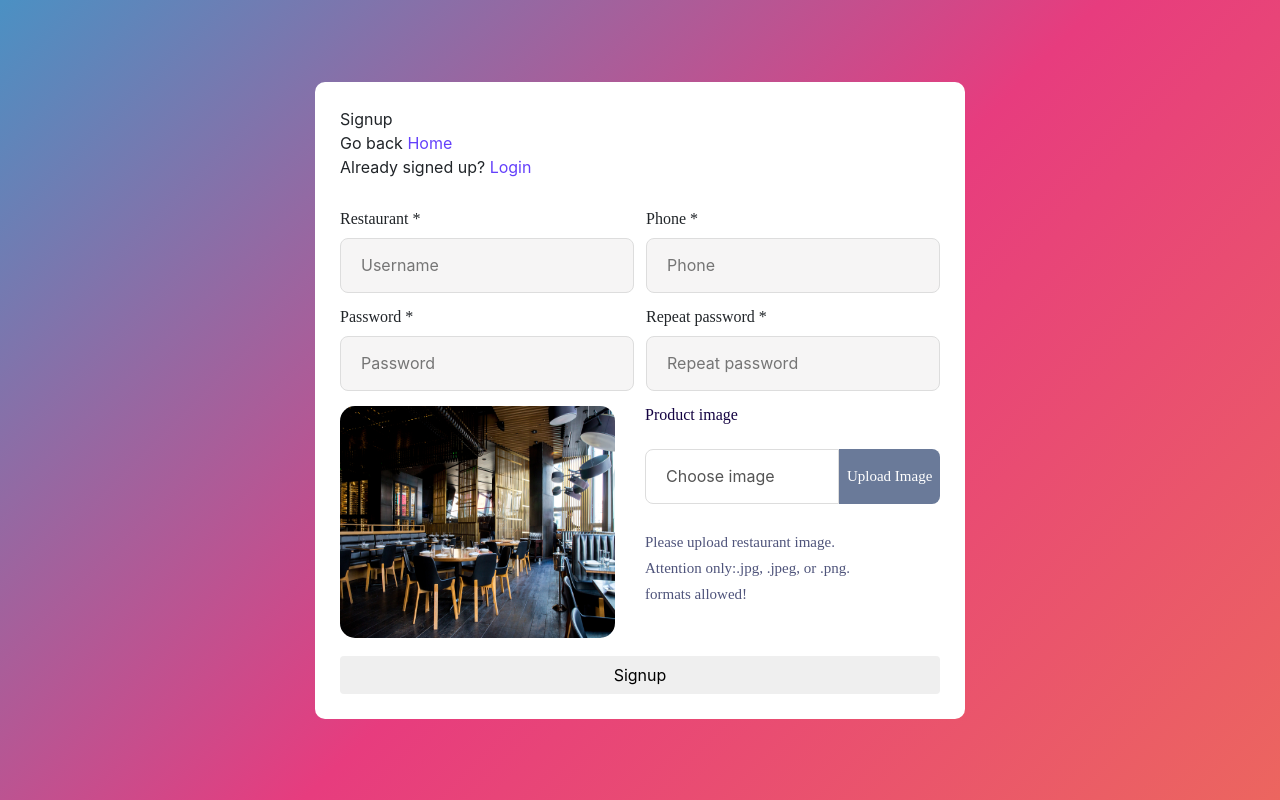
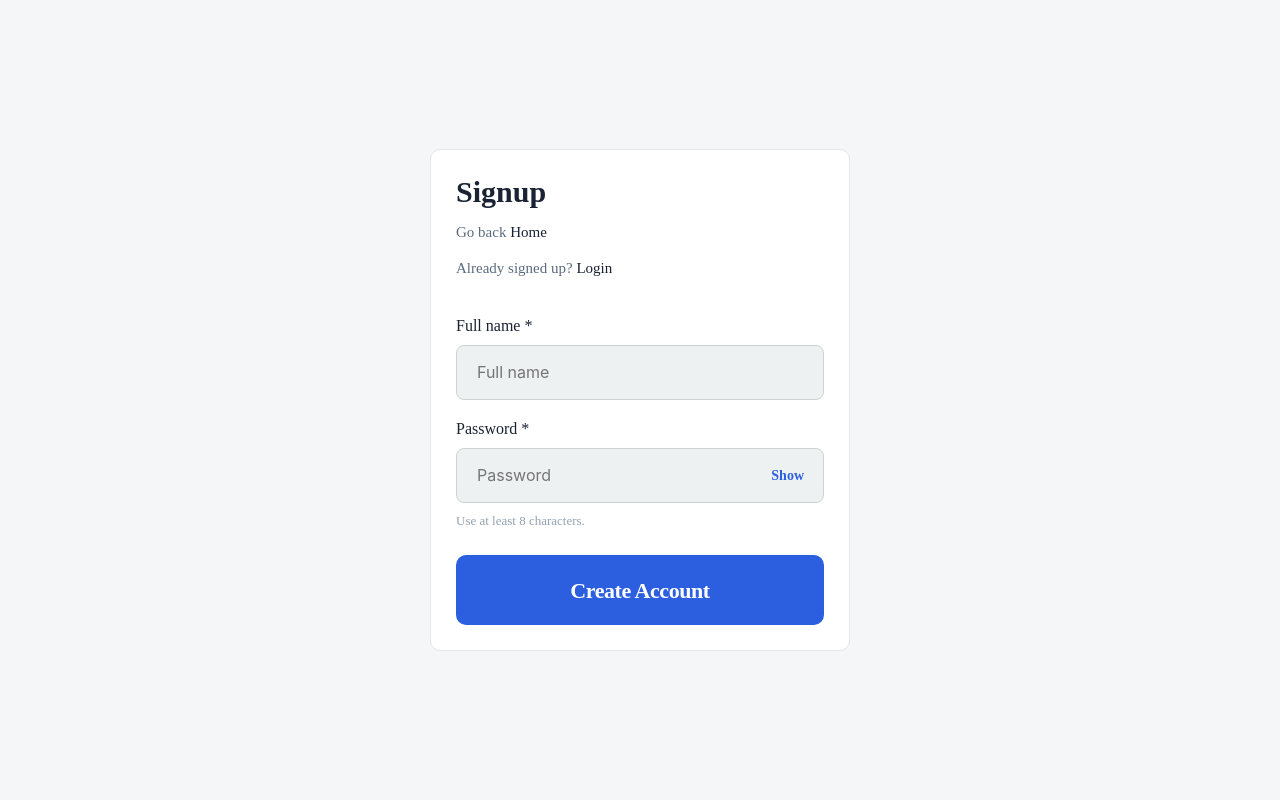
Before and after one commit to sanjardevx/kglow-backend, a Node server app: page /admin/signup in a window 1280 px wide. Run offline with Node 20, Linux system fonts and the light colour scheme; some libraries are stand-ins or nearby versions.

Commit message:
fix: simplify admin signup form, make memberPhone optional

```diff
--- a/src/controllers/restaurant.controller.ts
+++ b/src/controllers/restaurant.controller.ts
@@ -51,8 +51,6 @@ restaurantController.processSignup = async (
     console.log("processSignup");
     console.log("req.body:", req.body);
     const file = req.file;
-    if (!file)
-      throw new Errors(HttpCode.BAD_REQUEST, Message.SOMETHING_WENT_WRONG);
 
     const newMember: MemberInput = req.body; // get form data sent from the browser
     newMember.memberImage = file?.path;
--- a/src/public/css/signup.css
+++ b/src/public/css/signup.css
@@ -6,15 +6,12 @@
   flex-direction: column;
   align-items: center;
   justify-content: center;
-  background: linear-gradient(-45deg, #ee7752, #e73c7e, #23a6d5, #23d5ab);
-  animation: gradient 15s ease infinite;
-  -webkit-animation: gradient 15s ease infinite;
-  background-size: 200% 200%;
+  background: var(--bg);
 }
 
 .signup-container a {
   text-decoration: none;
-  color: black;
+  color: var(--ink);
 }
 
 .signup-container .signup-frame {
@@ -24,22 +21,43 @@
   display: flex;
   flex-direction: column;
   border-radius: 10px;
-  background: #ffffff;
+  background: var(--surface);
+  border: 1px solid var(--line);
   padding: 25px;
 }
 
-.signup-container .signup-frame .sign-input-frame {
+.signup-container .signup-top {
   position: relative;
   width: 100%;
   height: auto;
   display: flex;
-  flex-direction: row;
+  flex-direction: column;
 }
 
-.signup-container .sign-input-frame .sign-up-frame {
+.signup-container .signup-top span {
+  font-family: "Poppins";
+  font-style: normal;
+  font-weight: 700;
+  font-size: 30px;
+  line-height: 34px;
+  color: var(--ink);
+}
+
+.signup-container .signup-top div,
+.signup-container .signup-top p {
+  margin-top: 10px;
+  font-family: "Poppins";
+  font-style: normal;
+  font-weight: 400;
+  font-size: 15px;
+  line-height: 26px;
+  color: var(--ink-soft);
+}
+
+.signup-container .sign-up-frame {
   position: relative;
-  margin-top: 15px;
-  width: 49%;
+  margin-top: 20px;
+  width: 100%;
   height: auto;
   display: flex;
   flex-direction: column;
@@ -52,6 +70,7 @@
   font-weight: 400;
   font-size: 16px;
   line-height: 18px;
+  color: var(--ink);
 }
 
 .signup-container .sign-up-frame input {
@@ -60,132 +79,63 @@
   padding-left: 20px;
   width: 100%;
   height: 55px;
-  background: #f6f5f5;
-  border: 1px solid #dddddd;
+  background: var(--surface-2);
+  border: 1px solid var(--line-strong);
   border-radius: 8px;
 }
 
-.signup-container .media-frame {
+.signup-container .password-field {
   position: relative;
-  margin-top: 15px;
+  margin-top: 10px;
   width: 100%;
-  height: 250px;
-  display: flex;
-  flex-direction: row;
-  justify-content: space-between;
 }
 
-.signup-container .media-frame .upload-img-frame {
-  position: relative;
-  width: 275px;
-  height: 93%;
-  display: flex;
-  border-radius: 15px;
+.signup-container .password-field input {
+  margin-top: 0;
+  padding-right: 60px;
 }
 
-.signup-container .upload-img-frame .delete-img {
+.signup-container .password-toggle {
   position: absolute;
-  width: 37px;
-  height: 37px;
-  right: 5%;
-  top: 5%;
+  right: 20px;
+  top: 50%;
+  transform: translateY(-50%);
+  font-family: "Poppins";
+  font-size: 14px;
+  font-weight: 600;
+  color: var(--accent);
+  cursor: pointer;
+}
+
+.signup-container .field-hint {
+  margin-top: 8px;
+  margin-bottom: 0;
+  font-family: "GT Walsheim Pro";
+  font-size: 13px;
+  color: var(--ink-faint);
+}
+
+.signup-container .signup-btn {
+  position: relative;
+  margin-top: 25px;
+  width: 100%;
+  height: 70px;
   display: flex;
   justify-content: center;
   align-items: center;
-  background: #ffffff;
-  box-shadow: 0px 6px 15px rgba(64, 79, 104, 0.05);
-  border-radius: 8px;
+  background: var(--accent);
+  border: none;
+  border-radius: 10px;
+  font-family: "Nunito";
+  font-style: normal;
+  font-weight: 800;
+  font-size: 22px;
+  line-height: 33px;
+  letter-spacing: -0.02em;
+  color: #ffffff;
+  cursor: pointer;
 }
 
-.signup-container .media-frame .upload-container {
-  position: relative;
-  margin-left: 30px;
-  width: 75%;
-  height: 100%;
-  display: flex;
-  flex-direction: column;
+.signup-container .signup-btn:hover {
+  background: var(--accent-hover);
 }
-
-.signup-container .media-text {
-  font-family: "GT Walsheim Pro";
-  font-style: normal;
-  font-weight: 500;
-  font-size: 16px;
-  line-height: 18px;
-  color: #140342;
-}
-
-.signup-container .file-box input[type="file"] {
-  position: absolute;
-  width: 1px;
-  height: 1px;
-  padding: 0;
-  margin: -1px;
-  overflow: hidden;
-  clip: rect(0, 0, 0, 0);
-  border: 0;
-}
-
-.signup-container .file-box label {
-  margin-bottom: 0px;
-  width: 138px;
-  height: 55px;
-
-  display: flex;
-  justify-content: center;
-  align-items: center;
-  background: #6a7a99;
-  border-radius: 0px 8px 8px 0px;
-  font-family: "GT Walsheim Pro";
-  font-style: normal;
-  font-weight: 400;
-  font-size: 15px;
-  line-height: 26px;
-  color: #ffffff;
-}
-
-.signup-container .file-box .upload-name {
-  position: relative;
-  padding: 20px;
-  width: 85%;
-  height: 55px;
-  display: flex;
-  background: #ffffff;
-  border: 1px solid #dddddd;
-  border-radius: 8px 0px 0px 8px;
-}
-
-.signup-container .thumbnail-desc {
-  margin-top: 25px;
-  font-family: "GT Walsheim Pro";
-  font-style: normal;
-  font-weight: 400;
-  font-size: 15px;
-  line-height: 26px;
-  color: #4f547b;
-}
-
-/* Background animation */
-@-webkit-keyframes gradient {
-  0% {
-    background-position: 0% 50%;
-  }
-  50% {
-    background-position: 100% 50%;
-  }
-  100% {
-    background-position: 0% 50%;
-  }
-}
-
-@keyframes gradient {
-  0% {
-    background-position: 0% 50%;
-  }
-  50% {
-    background-position: 100% 50%;
-  }
-  100% {
-    background-position: 0% 50%;
-  }
-}
--- a/src/public/js/signup.js
+++ b/src/public/js/signup.js
@@ -1,58 +1,25 @@
 console.log("Signup frontend javascript file");
 
-
 $(function () {
-  const fileTarget = $(".file-box .upload-hidden");
-  let filename;
-
-  fileTarget.on("change", function () {
-    if (window.FileReader) {
-      const uploadFile = $(this)[0].files[0],
-       fileType = uploadFile["type"],
-       validImageType = ["image/jpg", "image/jpeg", "image/png"];
-      if (!validImageType.includes(fileType)) {
-        alert("Please insert only jpeg, jpg and png!");
-      } else {
-        if (uploadFile) {
-          console.log(URL.createObjectURL(uploadFile));
-          $(".upload-img-frame")
-            .attr("src", URL.createObjectURL(uploadFile))
-            .addClass("success");
-        }
-        filename = $(this)[0].files[0].name;
-      }
-      $(this).siblings(".upload-name").val(filename);
-    }
+  $(".password-toggle").on("click", function () {
+    const input = $(".member-password");
+    const isPassword = input.attr("type") === "password";
+    input.attr("type", isPassword ? "text" : "password");
+    $(this).text(isPassword ? "Hide" : "Show");
   });
 });
 
-
 function validateSignupForm() {
   const memberNick = $(".member-nick").val(),
-     memberPhone = $(".member-phone").val(),
-     memberPassword = $(".member-password").val(),
-     confirmPassword = $(".confirm-password").val();
+    memberPassword = $(".member-password").val();
 
-    if (
-        memberNick === "" ||
-        memberPhone === "" ||
-        memberPassword === "" ||
-        confirmPassword === ""
-    ) {
+  if (memberNick === "" || memberPassword === "") {
     alert("Please insert all required inputs!");
     return false;
   }
 
-    if (memberPassword !== confirmPassword) {
-        alert("Password differs, please check!");
-        return false;
-    }
-
-    const memberImage = $(".member-image").get(0).files[0].name
-    ? $(".member-image").get(0).files[0].name
-    : null;
-if (!memberImage) {
-    alert("Please insert restaurant image!");
+  if (memberPassword.length < 8) {
+    alert("Password must be at least 8 characters!");
     return false;
   }
 }
--- a/src/schema/Member.model.ts
+++ b/src/schema/Member.model.ts
@@ -27,7 +27,6 @@ const memberSchema = new Schema(
     memberPhone: {
       type: String,
       index: { unique: true, sparse: true }, // no two members can have the same phone
-      required: true,
     },
 
     memberPassword: {
--- a/src/views/signup.ejs
+++ b/src/views/signup.ejs
@@ -10,41 +10,30 @@
       method="POST"
       enctype="multipart/form-data"
     >
-      <div class="signup-frame" style="width: 650px">
+      <div class="signup-frame">
         <div class="signup-top">
           <span>Signup</span>
-          <div>Go back <a href="/admin" style="color: #6440fb">Home</a></div>
+          <div>Go back <a href="/admin">Home</a></div>
           <p>
             Already signed up?
-            <a href="/admin/login" style="color: #6440fb">Login</a>
+            <a href="/admin/login">Login</a>
           </p>
         </div>
 
-        <div class="sign-input-frame" style="justify-content: space-between">
         <div class="sign-up-frame">
-            <label>Restaurant *</label>
+          <label>Full name *</label>
           <input
             type="text"
             name="memberNick"
             class="member-nick"
-              placeholder="Username"
+            placeholder="Full name"
             value=""
           />
         </div>
-          <div class="sign-up-frame">
-            <label>Phone *</label>
-            <input
-              type="text"
-              name="memberPhone"
-              class="member-phone"
-              placeholder="Phone"
-              value=""
-            />
-          </div>
-        </div>
-        <div class="sign-input-frame" style="justify-content: space-between">
+
         <div class="sign-up-frame">
           <label>Password *</label>
+          <div class="password-field">
             <input
               type="password"
               name="memberPassword"
@@ -52,56 +41,15 @@
               placeholder="Password"
               value=""
             />
+            <span class="password-toggle">Show</span>
           </div>
-          <div class="sign-up-frame">
-            <label>Repeat password *</label>
-            <input
-              type="password"
-              name="confirmPassword"
-              class="confirm-password"
-              placeholder="Repeat password"
-              value=""
-            />
-          </div>
-        </div>
-
-        <div class="signup-input-frame">
-          <div class="media-frame">
-            <img class="upload-img-frame" src="/img/default.jpeg" />
-            <div class="upload-container">
-              <span class="media-text">Product image</span>
-              <div
-                class="file-box bs3-primary preview-image"
-                style="margin-top: 25px; display: flex"
-              >
-                <input
-                  class="upload-name"
-                  value="Choose image"
-                  disabled="disabled"
-                />
-                <label for="input-file" class="file-input-label"
-                  >Upload Image</label
-                >
-                <input
-                  type="file"
-                  id="input-file"
-                  class="upload-hidden form-control-file member-image"
-                  name="memberImage"
-                />
-              </div>
-              <p class="thumbnail-desc">
-                Please upload restaurant image.<br />
-                Attention only:.jpg, .jpeg, or .png. <br />
-                formats allowed!
-              </p>
-            </div>
-          </div>
+          <p class="field-hint">Use at least 8 characters.</p>
         </div>
 
         <input name="memberType" value="ADVISOR" hidden />
 
         <button class="signup-btn btn" name="signup" type="submit">
-          Signup
+          Create Account
         </button>
       </div>
     </form>
```
Also changed, not shown: 1 other file. Lines whose indentation alone changed are shown as unchanged.
